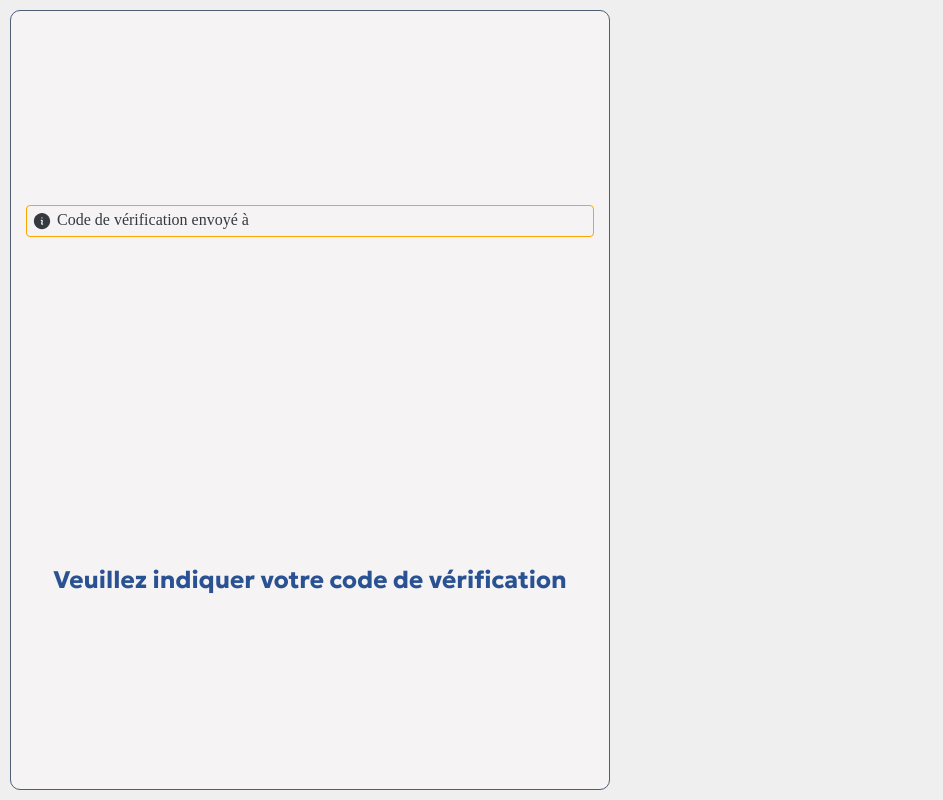
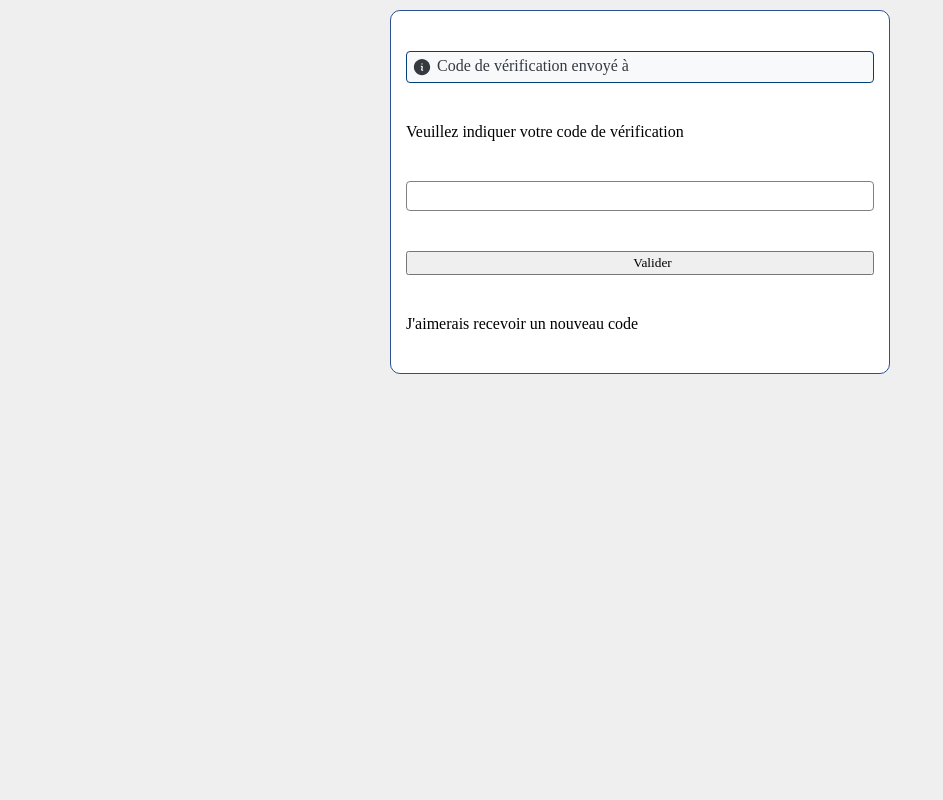
Before and after one commit to RomainBasly/data-list-single-repo, a Next.js app: page /register/verify-code in a window 1280 px wide. Shown: the whole page, without its empty margins (0-943 px from the left). Built offline with nearby package versions, Linux system fonts and the light colour scheme; a web font is replaced by a local one.

Commit message:
wip add the new page and the route in the front

```diff
--- a/app/login/page.tsx
+++ b/app/login/page.tsx
@@ -1,6 +1,6 @@
 import classes from './classes.module.scss'
 import { LandingHeader } from '@/components/Elements/Headers/LandingHeader'
-import { LoginForm } from '@/components/Elements/Form/Login'
+import { LoginForm } from '@/components/Elements/Form/LoginForm'
 import Layout from '@/components/Elements/Layout'
 
 export default function Login() {
--- a/app/register/page.tsx
+++ b/app/register/page.tsx
@@ -1,4 +1,4 @@
-import RegistrationForm from '@/components/Elements/Form/Registration'
+import RegistrationForm from '@/components/Elements/Form/RegistrationForm'
 import { LandingHeader } from '@/components/Elements/Headers/LandingHeader'
 import Layout from '@/components/Elements/Layout'
 import classes from '../login/classes.module.scss'
--- a/app/register/verify-code/classes.module.scss
+++ /dev/null
@@ -1,53 +0,0 @@
-.root {
-  display: flex;
-  justify-content: center;
-  height: 100vh;
-  flex-direction: column;
-
-  .content {
-    display: flex;
-    flex-direction: column;
-    height: 100%;
-    min-width: 500px;
-    max-width: 600px;
-    border-radius: 10px;
-    border: 1px solid #4f5d75;
-    gap: 20px;
-    background-color: #f5f3f4;
-    padding: 40px 15px;
-    margin: 10px;
-    justify-content: space-around;
-
-    @media screen and (max-width: 500px) {
-      min-width: 390px;
-    }
-    @media screen and (max-width: 400px) {
-      min-width: 350px;
-    }
-    @media screen and (max-width: 360px) {
-      min-width: 320px;
-    }
-    @media screen and (max-width: 320px) {
-      min-width: 300px;
-    }
-
-    .top {
-      display: flex;
-      gap: 5px;
-      border: 1px solid orange;
-      padding: 5px;
-      border-radius: 4px;
-      color: #343a40;
-      .icon {
-        display: flex;
-        align-items: center;
-        width: 20px;
-      }
-    }
-
-    .title,
-    .subtitle {
-      text-align: center;
-    }
-  }
-}
--- a/app/register/verify-code/page.tsx
+++ b/app/register/verify-code/page.tsx
@@ -1,36 +1,10 @@
-'use client'
-import UserStore from '@/Stores/UserStore'
-import React, { useEffect, useState } from 'react'
-import classes from './classes.module.scss'
-import { InformationCircleIcon } from '@heroicons/react/24/solid'
-
 import Layout from '@/components/Elements/Layout'
+import CodeVerificationForm from '@/components/Elements/Form/CodeVerificationForm'
 
 export default function VerifyEmail() {
-  const [email, setEmail] = useState<string>('')
-
-  useEffect(() => {
-    //setEmail(UserStore.getInstance().getEmail())
-  }, [])
-
   return (
     <Layout pageType="register">
-      <div className={classes['root']}>
-        <div className={classes['content']}>
-          <div className={classes['top']}>
-            <div className={classes['icon']}>
-              <InformationCircleIcon />
-            </div>
-            <div className={classes['text-container']}>
-              Code de vérification envoyé à
-              <span className={classes['bold-text']}>{email}</span>
-            </div>
-          </div>
-          <h2 className={classes['title']}>
-            Veuillez indiquer votre code de vérification
-          </h2>
-        </div>
-      </div>
+      <CodeVerificationForm />
     </Layout>
   )
 }
--- a/src/Services/validation.ts
+++ b/src/Services/validation.ts
@@ -3,6 +3,11 @@ import AuthorizationService from "./authorizationService";
 export function isValidEmail(email: string): boolean {
   const emailRegex = /^[a-zA-Z0-9._-]+@[a-zA-Z0-9.-]+\.[a-zA-Z]{2,4}$/;
   return emailRegex.test(email);
+}
+
+export function isValidCode(code: string): boolean {
+  const codeRegex = /^\d{6}$/;
+  return codeRegex.test(code);
 }
 
 export const validateConnectFormInputs = (
@@ -25,9 +30,7 @@ export const validateConnectFormInputs = (
   return errors;
 };
 
-export const validateRegisterFormInputs = (
-  email: string
-): Record<string, string> => {
+export const validateEmailInput = (email: string): Record<string, string> => {
   const errors: Record<string, string> = {};
   if (!email) {
     errors.email = "Votre email doit être renseigné pour vous connecter";
@@ -36,3 +39,13 @@ export const validateRegisterFormInputs = (
   }
   return errors;
 };
+
+export const validateCodeInput = (code: string): Record<string, string> => {
+  const errors: Record<string, string> = {};
+  if (!code) {
+    errors.code = "Vous devez renseigner le code pour valider";
+  } else if (!isValidCode(code)) {
+    errors.code = "Le code renseigné n'est pas valide";
+  }
+  return errors;
+};
--- a/src/api/Back/EmailVerificationApi/index.ts
+++ b/src/api/Back/EmailVerificationApi/index.ts
@@ -4,6 +4,11 @@ import { BackendError } from "@/Services/errorHandlingService";
 
 export type ISendVerificationEmail = {
   email: string;
+};
+
+export type ISendVerificationCode = {
+  email: string;
+  code: string;
 };
 
 export default class EmailVerificationApi extends BaseApiService {
@@ -38,4 +43,21 @@ export default class EmailVerificationApi extends BaseApiService {
       throw error;
     }
   }
+
+  public async sendVerificationCode(
+    params: ISendVerificationCode
+  ): Promise<any> {
+    assert(this.baseUrl, "BackendURL is missing");
+    const url = new URL(this.baseUrl.concat("/resgister").concat("/code-verification"))
+
+    try {
+      return await this.postRequest<any>(url, params);
+    } catch (error) {
+      if (error instanceof Response) {
+        const errorBody: BackendError = await error.json();
+        throw errorBody;
+      }
+      throw error;
+    }
+  }
 }
--- /dev/null
+++ b/src/components/Elements/Form/CodeVerificationForm/classes.module.scss
@@ -0,0 +1,63 @@
+.root {
+  display: flex;
+  justify-content: center;
+  flex-direction: column;
+  align-items: center;
+
+  .content {
+    display: flex;
+    flex-direction: column;
+    height: 100%;
+    min-width: 500px;
+    max-width: 500px;
+    border-radius: 10px;
+    border: 1px solid #2a5293;
+    gap: 40px;
+    background-color: white;
+    padding: 40px 15px;
+    margin: 10px;
+    justify-content: space-around;
+
+    @media screen and (max-width: 500px) {
+      min-width: 390px;
+    }
+    @media screen and (max-width: 400px) {
+      min-width: 350px;
+    }
+    @media screen and (max-width: 360px) {
+      min-width: 320px;
+    }
+    @media screen and (max-width: 320px) {
+      min-width: 300px;
+    }
+
+    .top {
+      display: flex;
+      gap: 5px;
+      border: 1px solid #034078;
+      padding: 5px;
+      border-radius: 4px;
+      color: #343a40;
+      background-color: #f8f9fa;
+      .icon {
+        display: flex;
+        align-items: center;
+        width: 20px;
+      }
+    }
+
+    .input {
+      border-radius: 4px;
+      border: 1px solid grey;
+      padding: 6px;
+
+      &:focus {
+        outline: 1px solid grey;
+      }
+    }
+
+    .subtitle {
+      text-align: center;
+    }
+  }
+}
--- /dev/null
+++ b/src/components/Elements/Form/CodeVerificationForm/index.tsx
@@ -0,0 +1,82 @@
+'use client'
+import { getErrorMessage } from '@/Services/errorHandlingService'
+import { validateCodeInput } from '@/Services/validation'
+import UserStore from '@/Stores/UserStore'
+import EmailVerificationApi from '@/api/Back/EmailVerificationApi'
+import Button from '@/components/Materials/Button'
+import { sanitize } from 'isomorphic-dompurify'
+import Link from 'next/link'
+import { useRouter } from 'next/navigation'
+import React, { useEffect, useState } from 'react'
+import classes from './classes.module.scss'
+import { InformationCircleIcon } from '@heroicons/react/24/solid'
+
+export default function CodeVerificationForm() {
+  const router = useRouter()
+  const [email, setEmail] = useState<string>('')
+  const [code, setCode] = useState<string>('')
+  const [errors, setErrors] = useState<Record<string, string>>()
+  const [isLoading, setIsLoading] = useState<boolean>(false)
+
+  // useEffect(() => {
+  //   setEmail(UserStore.getInstance().getEmail())
+  // }, [])
+
+  async function sendForm(e: { preventDefault: () => void }) {
+    e.preventDefault()
+    const sanitizedCode = sanitize(code)
+    const formErrors = validateCodeInput(sanitizedCode)
+    if (Object.keys(formErrors).length > 0) {
+      setErrors(formErrors)
+      return
+    }
+    const body = { email, code }
+
+    try {
+      setIsLoading(!isLoading)
+      const response = await EmailVerificationApi.getInstance().sendVerificationCode(
+        body,
+      )
+      if (response) {
+        setIsLoading(!isLoading)
+        router.push('/register/password-setting')
+      }
+    } catch (error) {
+      setIsLoading(false)
+      const errorMessage = getErrorMessage(error)
+      setErrors({ ...errors, form: errorMessage })
+    }
+  }
+
+  function handleCode(e: React.ChangeEvent<HTMLInputElement>) {
+    setErrors({ ...errors, code: '' })
+    setCode(e.target.value)
+  }
+
+  return (
+    <form className={classes['root']}>
+      <div className={classes['content']}>
+        <div className={classes['top']}>
+          <div className={classes['icon']}>
+            <InformationCircleIcon />
+          </div>
+          <div className={classes['text-container']}>
+            Code de vérification envoyé à
+            <span className={classes['bold-text']}>{email}</span>
+          </div>
+        </div>
+        <label htmlFor="code" className={classes['title']}>
+          Veuillez indiquer votre code de vérification
+        </label>
+        <input type="text" className={classes['input']} onChange={handleCode} />
+        <Button
+          text="Valider"
+          isLoading={isLoading}
+          onClick={sendForm}
+          className={classes['']}
+        />
+        <Link href={'/register'}>J'aimerais recevoir un nouveau code</Link>
+      </div>
+    </form>
+  )
+}
--- a/src/components/Elements/Form/Registration/index.tsx
+++ b/src/components/Elements/Form/RegistrationForm/index.tsx
@@ -3,7 +3,7 @@ import React, { useState } from 'react'
 import classes from '../Login/classes.module.scss'
 import Link from 'next/link'
 import { sanitize } from 'isomorphic-dompurify'
-import { validateRegisterFormInputs } from '@/Services/validation'
+import { validateEmailInput } from '@/Services/validation'
 import EmailVerificationApi from '@/api/Back/EmailVerificationApi'
 import { getErrorMessage } from '@/Services/errorHandlingService'
 import { useRouter } from 'next/navigation'
@@ -19,7 +19,7 @@ export default function RegistrationForm() {
   async function sendForm(e: { preventDefault: () => void }) {
     e.preventDefault()
     const sanitizedEmail = sanitize(email)
-    const formErrors = validateRegisterFormInputs(sanitizedEmail)
+    const formErrors = validateEmailInput(sanitizedEmail)
     if (Object.keys(formErrors).length > 0) {
       setErrors(formErrors)
       return
```
Also changed, not shown: src/components/Elements/Form/LoginForm/classes.module.scss (renamed from src/components/Elements/Form/Login/classes.module.scss), src/components/Elements/Form/LoginForm/index.tsx (renamed from src/components/Elements/Form/Login/index.tsx), 1 other file (tests, documents, lock files or other folders).
